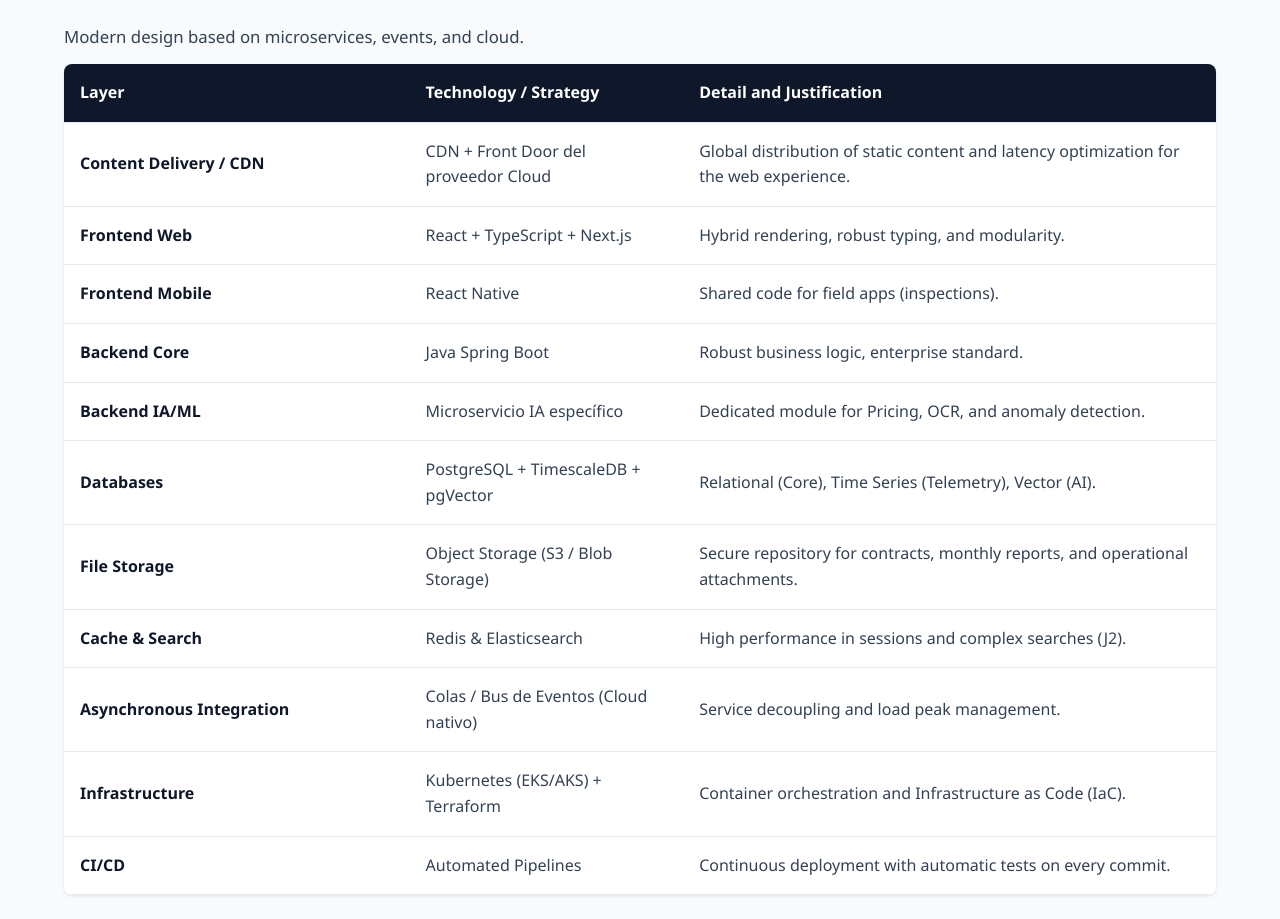
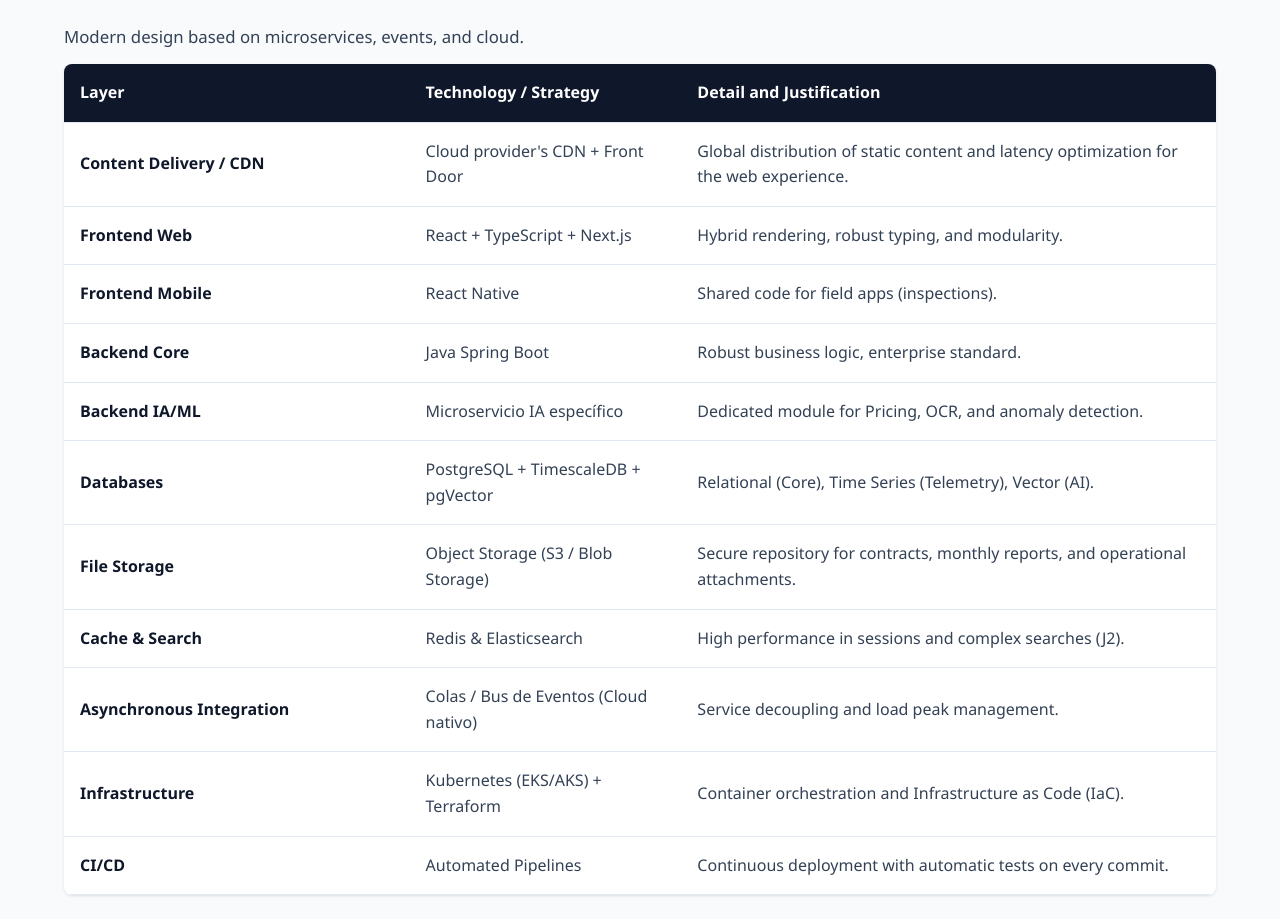
Before and after one commit to mindden-soft-tech/Propuesta_SkyRise_EN, a plain HTML site: page index.html in a window 1280 px wide. Shown: the part 5820-6739 px from the top of the page. Drawn offline with Linux system fonts and the light colour scheme.

Commit message:
Trad english

```diff
--- a/index.html
+++ b/index.html
@@ -322,7 +322,7 @@
                 </tr>
                 <tr>
                     <td><strong>Content Delivery / CDN</strong></td>
-                    <td>CDN + Front Door del proveedor Cloud</td>
+                    <td>Cloud provider's CDN + Front Door</td>
                     <td>Global distribution of static content and latency optimization for the web experience.</td>
                 </tr>
                 <tr>
```
